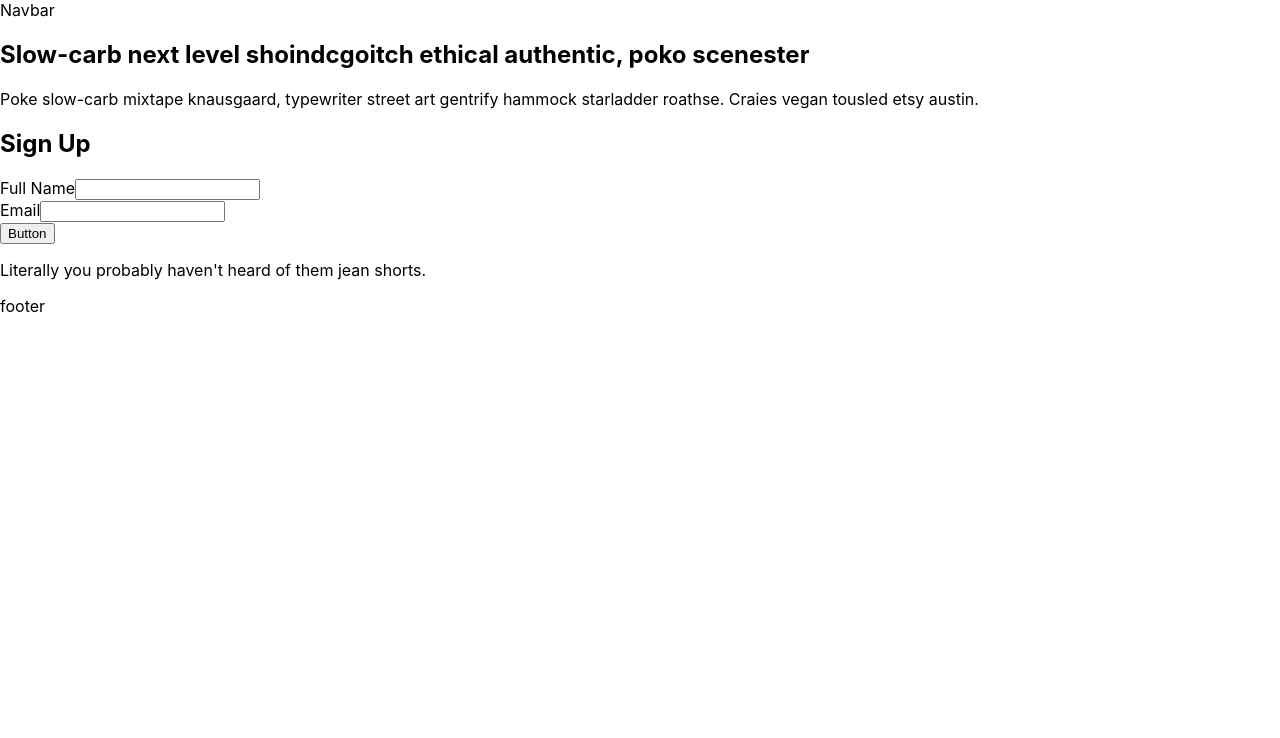
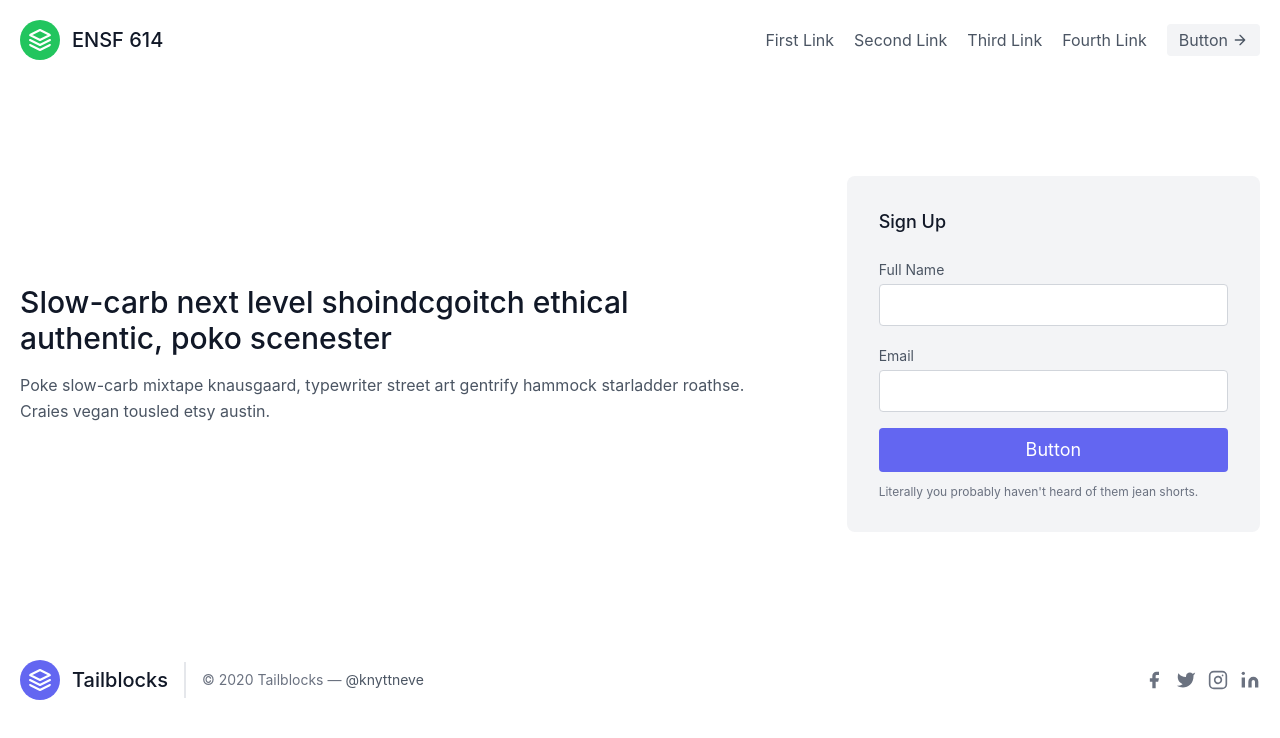
Before and after one commit to jsugimoto99/ENSF-614---Group-12, a React (Create React App) app in the folder frontend/frontend/: page / in a window 1280 px wide. Shown: the top 738 px of the page. Built offline with nearby package versions, Linux system fonts and the light colour scheme.

Commit message:
Formated project

```diff
--- a/frontend/frontend/src/components/Footer.js
+++ b/frontend/frontend/src/components/Footer.js
@@ -3,10 +3,8 @@ import React from 'react'
 function Footer() {
     return (
         <div>
-            <div>
-                footer
-            </div>
-            {/* <footer class="text-gray-600 body-font">
+
+            <footer class="text-gray-600 body-font">
                 <div class="container px-5 py-8 mx-auto flex items-center sm:flex-row flex-col">
                     <a class="flex title-font font-medium items-center md:justify-start justify-center text-gray-900">
                         <svg xmlns="http://www.w3.org/2000/svg" fill="none" stroke="currentColor" stroke-linecap="round" stroke-linejoin="round" stroke-width="2" class="w-10 h-10 text-white p-2 bg-indigo-500 rounded-full" viewBox="0 0 24 24">
@@ -42,7 +40,7 @@ function Footer() {
                         </a>
                     </span>
                 </div>
-            </footer> */}
+            </footer>
         </div>
     )
 }
--- a/frontend/frontend/src/components/Navbar.js
+++ b/frontend/frontend/src/components/Navbar.js
@@ -1,19 +1,25 @@
-import React from 'react'
-import Login from './Login'
+import React from "react";
+import Login from "./Login";
 
 function Navbar() {
   return (
     <>
-        <div>
-            Navbar
-        </div>
-            {/* <header class="text-gray-600 body-font">
+      <header class="text-gray-600 body-font">
         <div class="container mx-auto flex flex-wrap p-5 flex-col md:flex-row items-center">
           <a class="flex title-font font-medium items-center text-gray-900 mb-4 md:mb-0">
-                        <svg xmlns="http://www.w3.org/2000/svg" fill="none" stroke="currentColor" stroke-linecap="round" stroke-linejoin="round" stroke-width="2" class="w-10 h-10 text-white p-2 bg-green-500 rounded-full" viewBox="0 0 24 24">
+            <svg
+              xmlns="http://www.w3.org/2000/svg"
+              fill="none"
+              stroke="currentColor"
+              stroke-linecap="round"
+              stroke-linejoin="round"
+              stroke-width="2"
+              class="w-10 h-10 text-white p-2 bg-green-500 rounded-full"
+              viewBox="0 0 24 24"
+            >
               <path d="M12 2L2 7l10 5 10-5-10-5zM2 17l10 5 10-5M2 12l10 5 10-5"></path>
             </svg>
-                        <span class="ml-3 text-xl">Tailblocks</span>
+            <span class="ml-3 text-xl">ENSF 614</span>
           </a>
           <nav class="md:ml-auto flex flex-wrap items-center text-base justify-center">
             <a class="mr-5 hover:text-gray-900">First Link</a>
@@ -21,15 +27,24 @@ function Navbar() {
             <a class="mr-5 hover:text-gray-900">Third Link</a>
             <a class="mr-5 hover:text-gray-900">Fourth Link</a>
           </nav>
-                    <button class="inline-flex items-center bg-gray-100 border-0 py-1 px-3 focus:outline-none hover:bg-gray-200 rounded text-base mt-4 md:mt-0">Button
-                        <svg fill="none" stroke="currentColor" stroke-linecap="round" stroke-linejoin="round" stroke-width="2" class="w-4 h-4 ml-1" viewBox="0 0 24 24">
+          <button class="inline-flex items-center bg-gray-100 border-0 py-1 px-3 focus:outline-none hover:bg-gray-200 rounded text-base mt-4 md:mt-0">
+            Button
+            <svg
+              fill="none"
+              stroke="currentColor"
+              stroke-linecap="round"
+              stroke-linejoin="round"
+              stroke-width="2"
+              class="w-4 h-4 ml-1"
+              viewBox="0 0 24 24"
+            >
               <path d="M5 12h14M12 5l7 7-7 7"></path>
             </svg>
           </button>
         </div>
-            </header> */}
+      </header>
     </>
-    )
+  );
 }
 
-export default Navbar
+export default Navbar;
--- a/frontend/frontend/src/index.css
+++ b/frontend/frontend/src/index.css
@@ -11,3 +11,7 @@ code {
   font-family: source-code-pro, Menlo, Monaco, Consolas, 'Courier New',
     monospace;
 }
+
+@tailwind base;
+@tailwind components;
+@tailwind utilities;
--- a/frontend/frontend/tailwind.config.js
+++ b/frontend/frontend/tailwind.config.js
@@ -1,6 +1,8 @@
 /** @type {import('tailwindcss').Config} */
 module.exports = {
-  content: ["./src/**/*.{html,js}"],
+  content: [
+    "./src/**/*.{js,jsx,ts,tsx}",
+  ],
   theme: {
     extend: {},
   },
```
Lines whose indentation alone changed are shown as unchanged.
